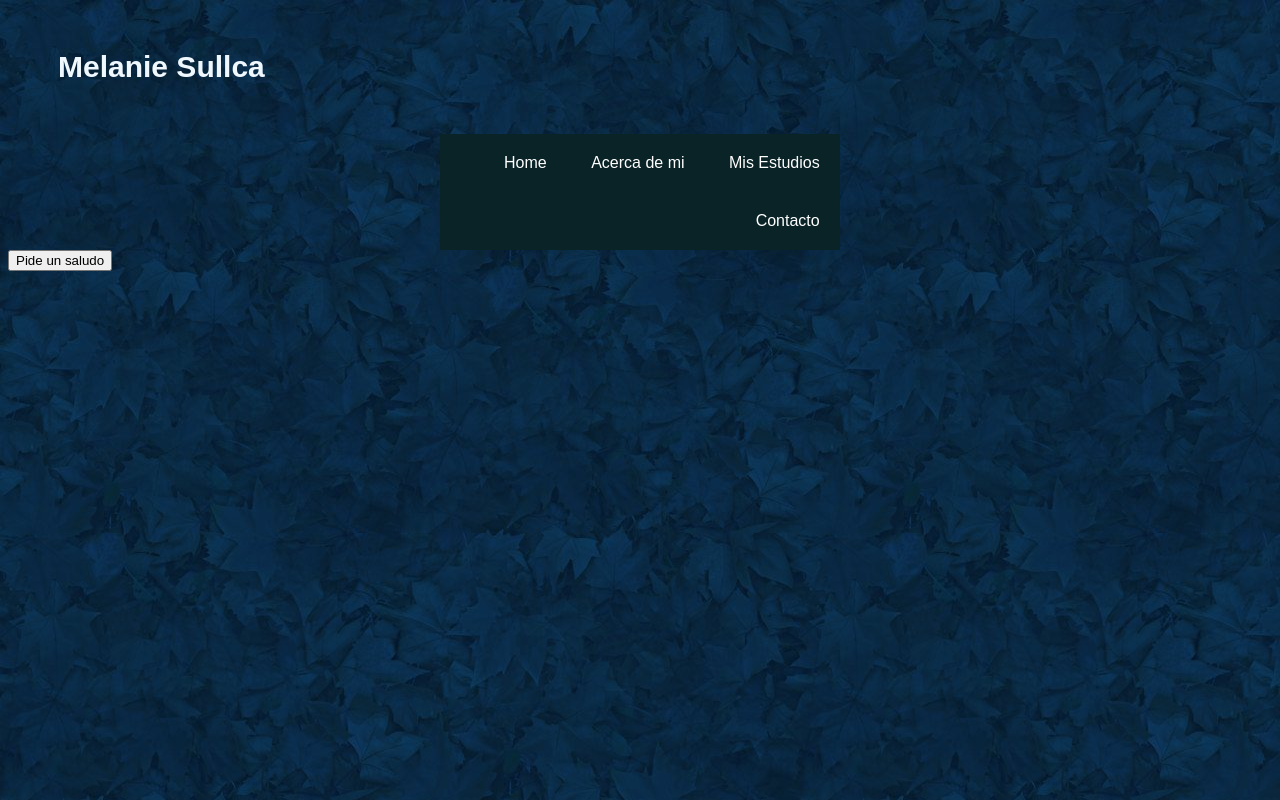
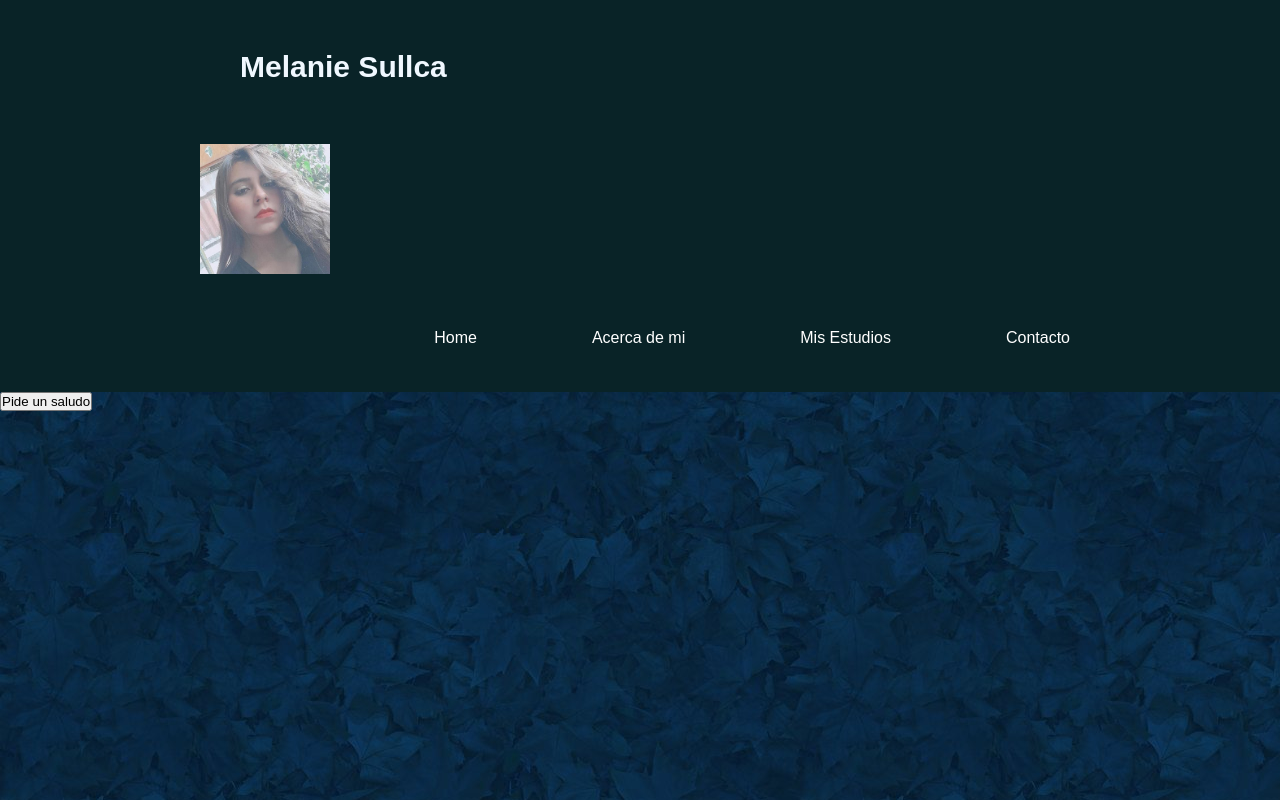
Before and after one commit to Melanie279/ProyectoWeb, a plain HTML site: page index.html in a window 1280 px wide. Drawn offline with Linux system fonts and the light colour scheme.

Commit message:
Comenzando pagina web

```diff
--- a/index.html
+++ b/index.html
@@ -8,7 +8,9 @@
   <title>My page</title>
 
   <!-- codigo css -->
+  <!-- vinculo  a la hoja de estilos -->
   <link rel="stylesheet" href="style.css">
+  <!-- Vinculo para los scripts -->
   <!-- scripts.js -->
   <script src="scripts.js"></script>
 
@@ -16,8 +18,43 @@
 
 <!-- body background="fondo.jpg" -->
 
-<body background="fondo.jpg">
+<body background="fondo.jpg"; >
   <header>
+    <div class="menu">
+      <h1 class="titulo">
+        Melanie Sullca
+      </h1>
+      <img src="logo.jpg" alt="">
+      <nav>
+        <ul>
+          <li>
+            <a href="index.html">
+              Home
+            </a>
+          </li>
+          <li>
+            <a href="aboutme.html">
+              Acerca de mi
+            </a>
+          </li>
+          <li>
+            <a href="study.html">
+              Mis Estudios
+            </a>
+          </li>
+          <li>
+            <a href="contact.html">
+              Contacto
+            </a>
+          </li>
+        </ul>
+
+      </nav>
+
+
+  </header>
+
+  <!-- <header>
     <nav>
       <h1 class="titulo">
         Melanie Sullca
@@ -48,7 +85,7 @@
       </ul>
     </nav>
 
-  </header>
+  </header> -->
 
   <button id="boton-saludar" onclick="saludo()">
     Pide un saludo
--- a/style.css
+++ b/style.css
@@ -1,22 +1,57 @@
+* {
+    padding: 0;
+    margin: 0;
+    box-sizing: border-box;
+}
+
+
+body {
+    /* fondo       */
+    background: "fondo.jpg";
+    font-family: arial, helvetica;
+}
+
 .titulo {
     color:aliceblue;
     font-size: 30px;
     margin: 50px;
   }
 
-body {
-    font-family: arial, helvetica;
+header{
+    background: #092327;
+    width: 100%;
+    clear: both;
+    content: "";
+    display: table;
 }
-
 .menu {
     list-style: none;
     padding: 0;
     background: #092327;
-    width: 31.6%;
+    width: 900px;
     max-width: 1000px;
-    margin: auto;
+    margin: 0 auto;
 }
 
+img {
+    width: 150px;
+    height: 150px;
+    float: left;
+    padding: 10px;
+}
+
+nav {
+    float: right;
+}
+
+nav ul li {
+    list-style: none;
+    margin-left: 75px;
+    padding: 25px 0;
+    float: left;
+    justify-content: space-between
+
+}
 .menu li a {
     text-decoration: none;
     color: white;
@@ -29,10 +64,25 @@ body {
     text-align: center;
 }
 
+
+/* darle color seleccionador a los itms */
 .menu li a:hover {
     background: #ef8354;
 }
 
-.items {
+/* .items {
     text-align: right;
 }
+
+    @media(min-width:768){
+        body{
+            font-size:  17px;
+        }
+    } */
+
+/* nav ul li a {
+    text-decoration: none;
+    color: white;
+    padding :20px;
+    display: block;
+} */
```
Also changed, not shown: scripts.js (+6 -2 lines), logo.jpg (added).
